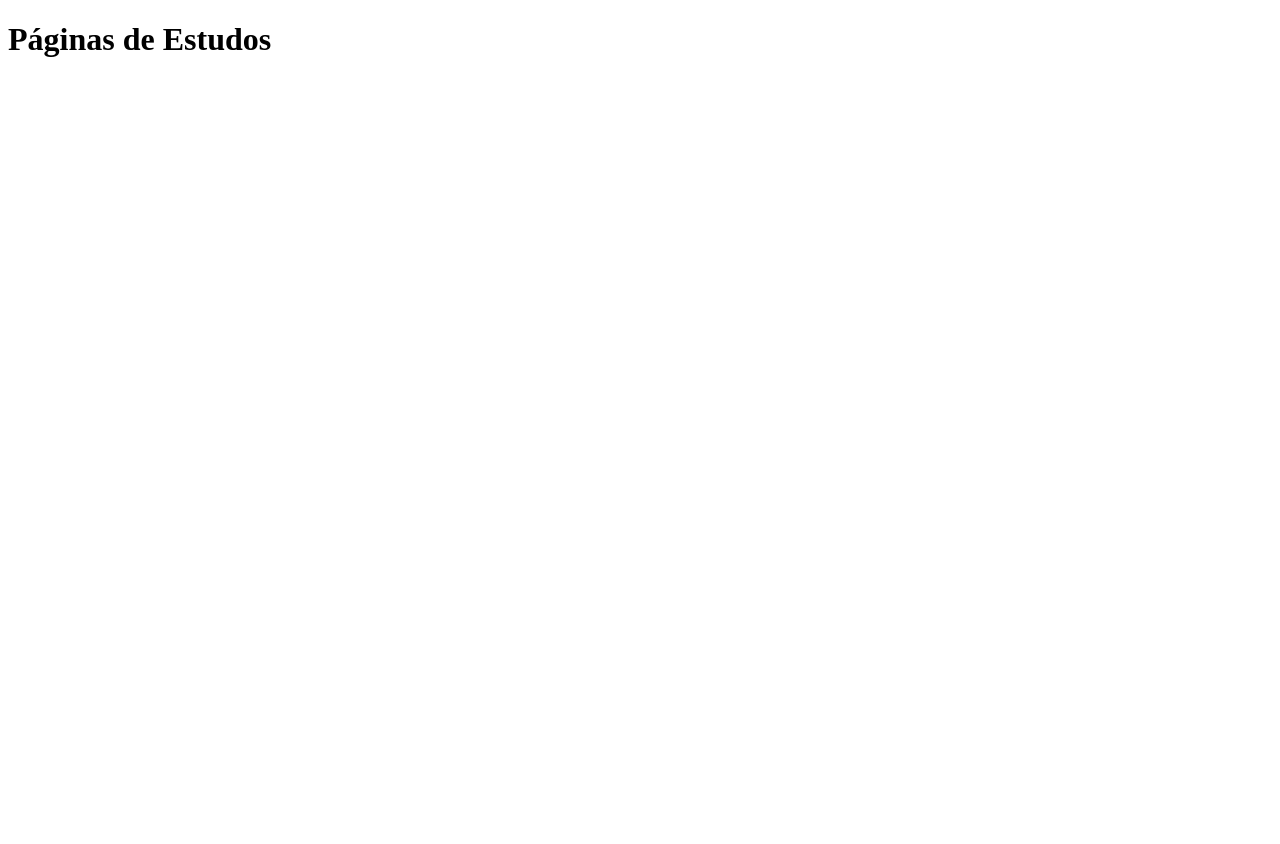
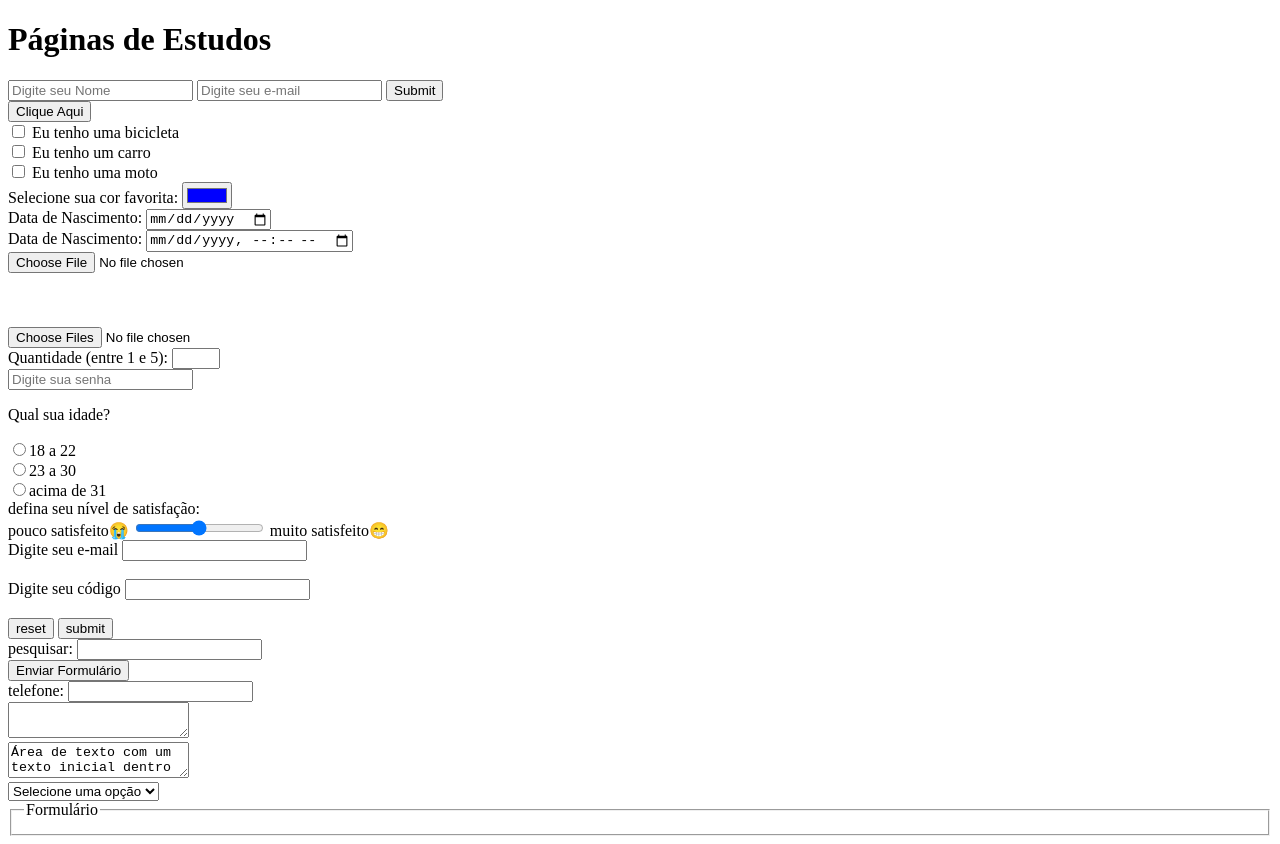
Before and after one commit to guilhermyfagundes-collab/estudos_html, a plain HTML site: page index.html in a window 1280 px wide. Before the commit the page ends 800 px from the top, so only its background shows below. Drawn offline with Linux system fonts and the light colour scheme.

Commit message:
aprendizados sobre formularios

```diff
--- a/index.html
+++ b/index.html
@@ -1,11 +1,119 @@
 <!DOCTYPE html>
 <html lang="pt-br">
+
 <head>
     <meta charset="UTF-8">
     <meta name="viewport" content="width=device-width, initial-scale=1.0">
     <title>formulários</title>
 </head>
+
 <body>
     <h1>Páginas de Estudos</h1>
+    <form method="get" action="envio_dados.php">
+        <input type="text" name="nome" placeholder="Digite seu Nome">
+        <input type="e-mail" name="email" placeholder="Digite seu e-mail">
+        <input type="submit" name="enviar" placeholder="Enviar">
+    </form>
+
+    <form>
+        <input type="button" value="Clique Aqui" onclick="msg()">
+    </form>
+
+    <form>
+        <input type="checkbox" name="veiculo1" value="bicicleta">
+        Eu tenho uma bicicleta<br>
+        <input type="checkbox" name="veiculo2" value="carro">
+        Eu tenho um carro<br>
+        <input type="checkbox" name="veiculo3" value="moto">
+        Eu tenho uma moto
+    </form>
+
+    <form>
+        Selecione sua cor favorita: <input type="color" name="favcor" value="#0000ff">
+    </form>
+
+    <form>
+        Data de Nascimento: <input type="date" name="nascimento">
+    </form>
+
+    <form>
+        Data de Nascimento: <input type="datetime-local" name="bdaytime">
+    </form>
+
+    <form>
+        <input type="file" name="arquivos">
+    </form>
+    <br><br><br>
+    <form>
+        <input type="file" name="arquivos" multiple>
+    </form>
+
+    <form>
+        Quantidade (entre 1 e 5): <input type="number" name="qtd" min="1" max="5">
+    </form>
+
+    <form>
+        <input type="password" name="senha" placeholder="Digite sua senha">
+    </form>
+
+    <form>
+        <p>Qual sua idade?</p>
+        <input type="radio" name="idade" value="18_22">18 a 22<br>
+        <input type="radio" name="idade" value="23_30">23 a 30<br>
+        <input type="radio" name="idade" value="mais31">acima de 31<br>
+    </form>
+
+    <form>
+        defina seu nível de satisfação:<br>
+        pouco satisfeito😭
+        <input type="range" name="satisfacao" min="0" max="10">
+        muito satisfeito😁
+    </form>
+
+    <form>
+        <label for="email">Digite seu e-mail</label>
+        <input type="email" id="email" name="email"><br><br>
+        <label for="pin">Digite seu código</label>
+        <input type="text" id="pin" name="pin" maxlength="4"><br><br>
+        <input type="reset" value="reset">
+        <input type="submit" value="submit">
+    </form>
+
+    <form>
+        pesquisar: <input type="search" name="q">
+    </form>
+
+    <form>
+        <input type="submit" value="Enviar Formulário">
+    </form>
+
+    <form>
+        telefone: <input type="url" name="webpage">
+    </form>
+
+    <form>
+        <textarea></textarea>
+        <br>
+        <textarea>Área de texto com um texto inicial dentro</textarea>
+    </form>
+
+    <select name="lista" id="lista">
+        <option>Selecione uma opção</option>
+        <option>Macarrão</option>
+        <option>Pizza</option>
+        <option>Nhoque</option>
+        <option>Canelone</option>
+    </select>
+
+    <fieldset>
+        <legend>Formulário</legend>
+    </fieldset>
+
+    <script>
+        function msg() {
+            alert("Você clicou no botão")
+        }
+    </script>
 </body>
+
 </html>
```
